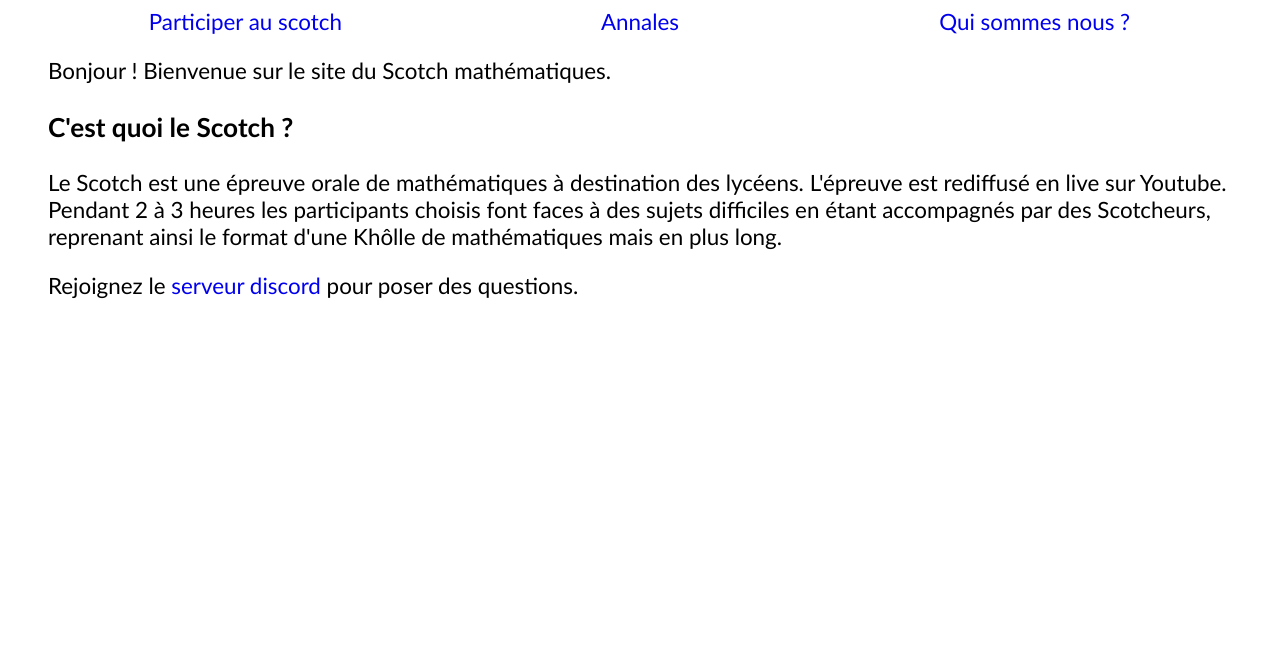
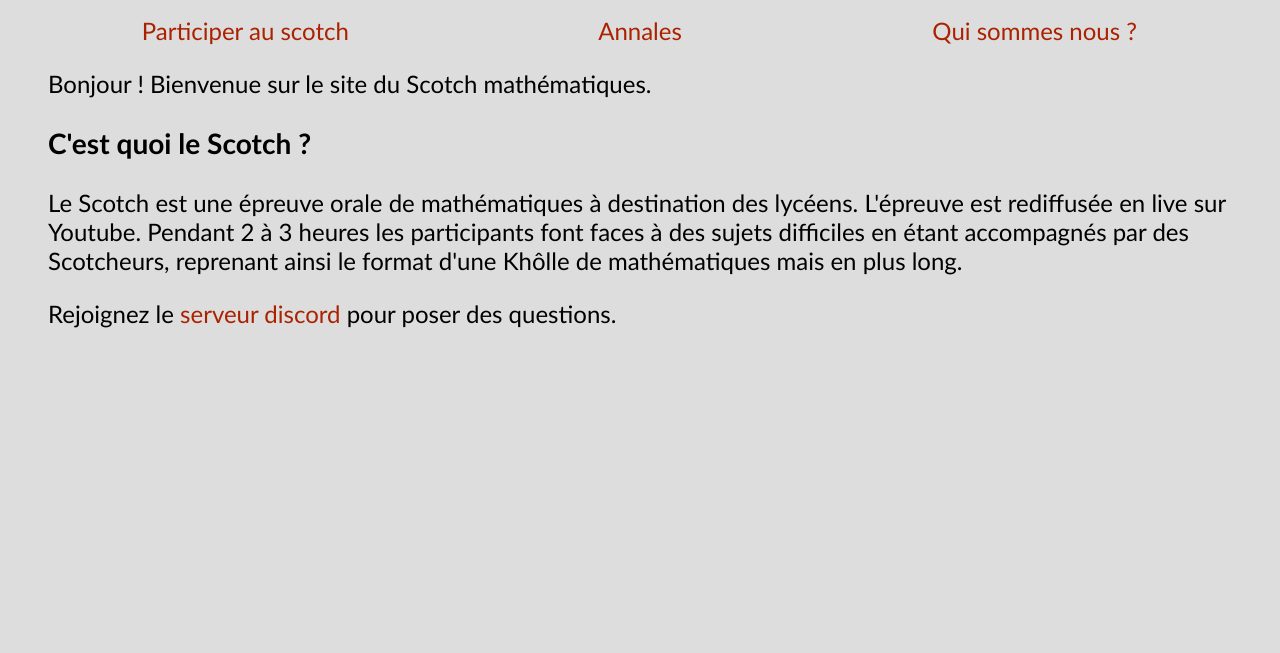
Before and after one commit to Tagorier/scotch, a plain HTML site: page index.html in a window 1280 px wide. Shown: the part 147-800 px from the top of the page. Drawn offline with Linux system fonts and the light colour scheme.

Commit message:
prettier links

```diff
--- a/index.html
+++ b/index.html
@@ -20,7 +20,7 @@
     <h3>C'est quoi le Scotch ?</h3>
     <p>
       Le Scotch est une épreuve orale de mathématiques à destination des lycéens.
-      L'épreuve est rediffusé en live sur Youtube. Pendant 2 à 3 heures les participants choisis font faces à des sujets difficiles en étant accompagnés par des Scotcheurs, reprenant ainsi le format d'une Khôlle de mathématiques mais en plus long.
+      L'épreuve est rediffusée en live sur Youtube. Pendant 2 à 3 heures les participants font faces à des sujets difficiles en étant accompagnés par des Scotcheurs, reprenant ainsi le format d'une Khôlle de mathématiques mais en plus long.
     </p>
     Rejoignez le <a href="https://discord.com/invite/rmPzVny4N7" target="_blank" rel="noopener noreferrer">serveur discord</a> pour poser des questions.
   </body>
--- a/styles/main.css
+++ b/styles/main.css
@@ -1,8 +1,9 @@
 body {
-  font-size: 140%;
+  font-size: 150%;
   font-family: Calibri;
   padding-left: 5vh;
   padding-right: 5vh;
+  background-color: #ddd;
 }
 
 h1 {
@@ -19,6 +20,11 @@ h4 {
 
 a {
   text-decoration: none;
+  transition: color 200ms linear;
+  color:#a20;
+}
+a:hover {
+  color:#814;
 }
 
 .subject-box {
```
Also changed, not shown: inscription.html (+1 -1 lines), 1 other file.
